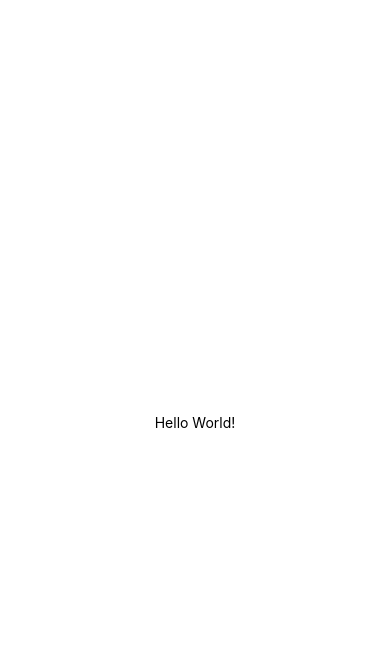
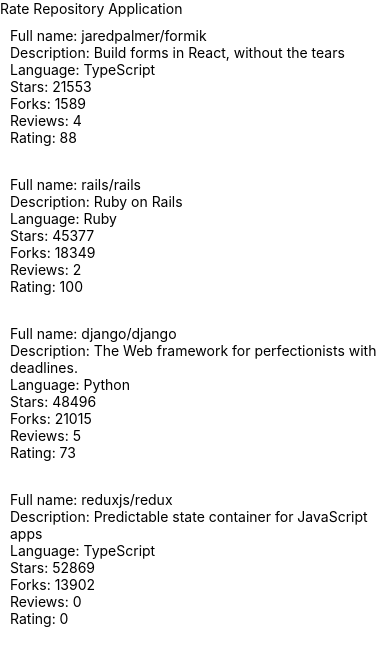
Before and after one commit to Ammar-daham/rate-repository-app, a React Native app: screen / in a window 390 px wide. Shown: the top 666 px of the page. Built offline with nearby package versions, Linux system fonts and the light colour scheme.

Commit message:
Exercise 10.3 done

```diff
--- a/App.js
+++ b/App.js
@@ -1,20 +1,14 @@
-import { StatusBar } from 'expo-status-bar';
-import { StyleSheet, Text, View } from 'react-native';
+import Main from './src/components/Main';
 
 export default function App() {
-  return (
-    <View style={styles.container}>
-      <Text>Hello World!</Text>
-      <StatusBar style="auto" />
-    </View>
-  );
+  return <Main />;
 }
 
-const styles = StyleSheet.create({
-  container: {
-    flex: 1,
-    backgroundColor: '#fff',
-    alignItems: 'center',
-    justifyContent: 'center',
-  },
-});
+// const styles = StyleSheet.create({
+//   container: {
+//     flex: 1,
+//     backgroundColor: '#fff',
+//     alignItems: 'center',
+//     justifyContent: 'center',
+//   },
+// });
--- /dev/null
+++ b/src/components/Main.jsx
@@ -0,0 +1,22 @@
+import Constants from 'expo-constants';
+import { Text, StyleSheet, View } from 'react-native';
+import RepositoryList from './RepositoryList';
+
+const styles = StyleSheet.create({
+  container: {
+    marginTop: Constants.statusBarHeight,
+    flexGrow: 1,
+    flexShrink: 1,
+  },
+});
+
+const Main = () => {
+  return (
+    <View style={styles.container}>
+      <Text>Rate Repository Application</Text>
+      <RepositoryList />
+    </View>
+  );
+};
+
+export default Main;
--- /dev/null
+++ b/src/components/RepositoryItem.jsx
@@ -0,0 +1,38 @@
+import React from 'react';
+import { View, Text, StyleSheet } from 'react-native';
+
+const styles = StyleSheet.create({
+  container: {
+    padding: 10,
+  },
+});
+
+const RepositoryItem = ({ item }) => {
+  return (
+    <View style={styles.container}>
+      <Text>
+        Full name: {item.fullName}
+      </Text>
+      <Text>
+        Description: {item.description}
+      </Text>
+      <Text>
+        Language: {item.language}
+      </Text>
+      <Text>
+        Stars: {item.stargazersCount}
+      </Text>
+      <Text>
+        Forks: {item.forksCount}
+      </Text>
+      <Text>
+        Reviews: {item.reviewCount}
+      </Text>
+      <Text>
+        Rating: {item.ratingAverage}
+      </Text>
+    </View>
+  );
+};
+
+export default RepositoryItem;
--- /dev/null
+++ b/src/components/RepositoryList.jsx
@@ -0,0 +1,72 @@
+import { FlatList, View, StyleSheet } from 'react-native';
+import RepositoryItem from './RepositoryItem';
+
+const styles = StyleSheet.create({
+  separator: {
+    height: 10,
+  },
+});
+
+const repositories = [
+  {
+    id: 'jaredpalmer.formik',
+    fullName: 'jaredpalmer/formik',
+    description: 'Build forms in React, without the tears',
+    language: 'TypeScript',
+    forksCount: 1589,
+    stargazersCount: 21553,
+    ratingAverage: 88,
+    reviewCount: 4,
+    ownerAvatarUrl: 'https://avatars2.githubusercontent.com/u/4060187?v=4',
+  },
+  {
+    id: 'rails.rails',
+    fullName: 'rails/rails',
+    description: 'Ruby on Rails',
+    language: 'Ruby',
+    forksCount: 18349,
+    stargazersCount: 45377,
+    ratingAverage: 100,
+    reviewCount: 2,
+    ownerAvatarUrl: 'https://avatars1.githubusercontent.com/u/4223?v=4',
+  },
+  {
+    id: 'django.django',
+    fullName: 'django/django',
+    description: 'The Web framework for perfectionists with deadlines.',
+    language: 'Python',
+    forksCount: 21015,
+    stargazersCount: 48496,
+    ratingAverage: 73,
+    reviewCount: 5,
+    ownerAvatarUrl: 'https://avatars2.githubusercontent.com/u/27804?v=4',
+  },
+  {
+    id: 'reduxjs.redux',
+    fullName: 'reduxjs/redux',
+    description: 'Predictable state container for JavaScript apps',
+    language: 'TypeScript',
+    forksCount: 13902,
+    stargazersCount: 52869,
+    ratingAverage: 0,
+    reviewCount: 0,
+    ownerAvatarUrl: 'https://avatars3.githubusercontent.com/u/13142323?v=4',
+  },
+];
+
+const RepositoryList = () => {
+    const renderRepositoryItem = ({ item }) => (
+      <RepositoryItem item={item} />
+    );
+
+    return (
+      <FlatList
+        data={repositories}
+        renderItem={renderRepositoryItem}
+        keyExtractor={(item) => item.id}
+        ItemSeparatorComponent={() => <View style={styles.separator} />}
+      />
+    );
+  };
+
+export default RepositoryList;
```
